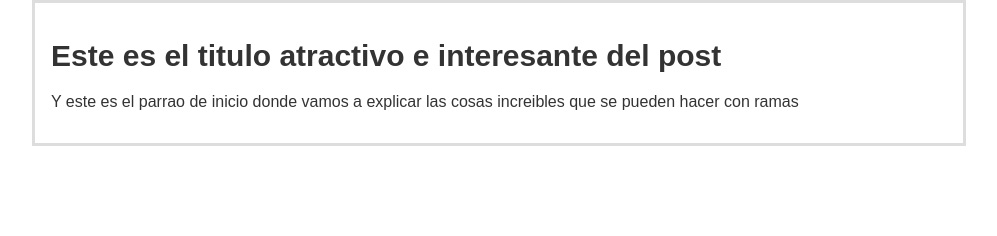
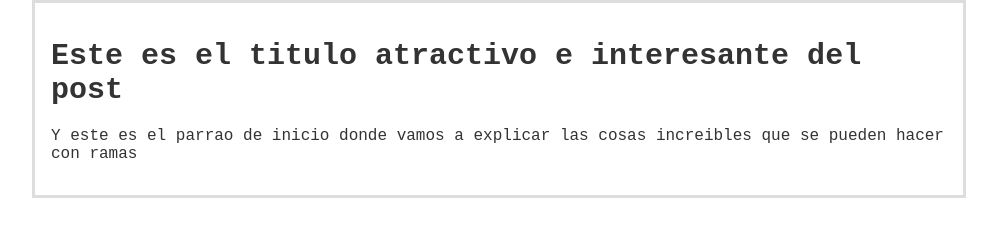
Before and after one commit to MarioZDevelop/hyperblog, a plain HTML site: page index.html in a window 1280 px wide. Shown: the whole page, without its empty margins (141-1138 px from the left). Drawn offline with Linux system fonts and the light colour scheme.

Commit message:
Adicionada la tipografia y borrado el contenido

```diff
--- a/css/estilos.css
+++ b/css/estilos.css
@@ -1,6 +1,6 @@
 body{
     text-align: center;
-    font-family: arial;
+    font-family: 'Courier New', Courier, monospace;
     color:#333;
     margin: 0;
     padding: 0;
```
